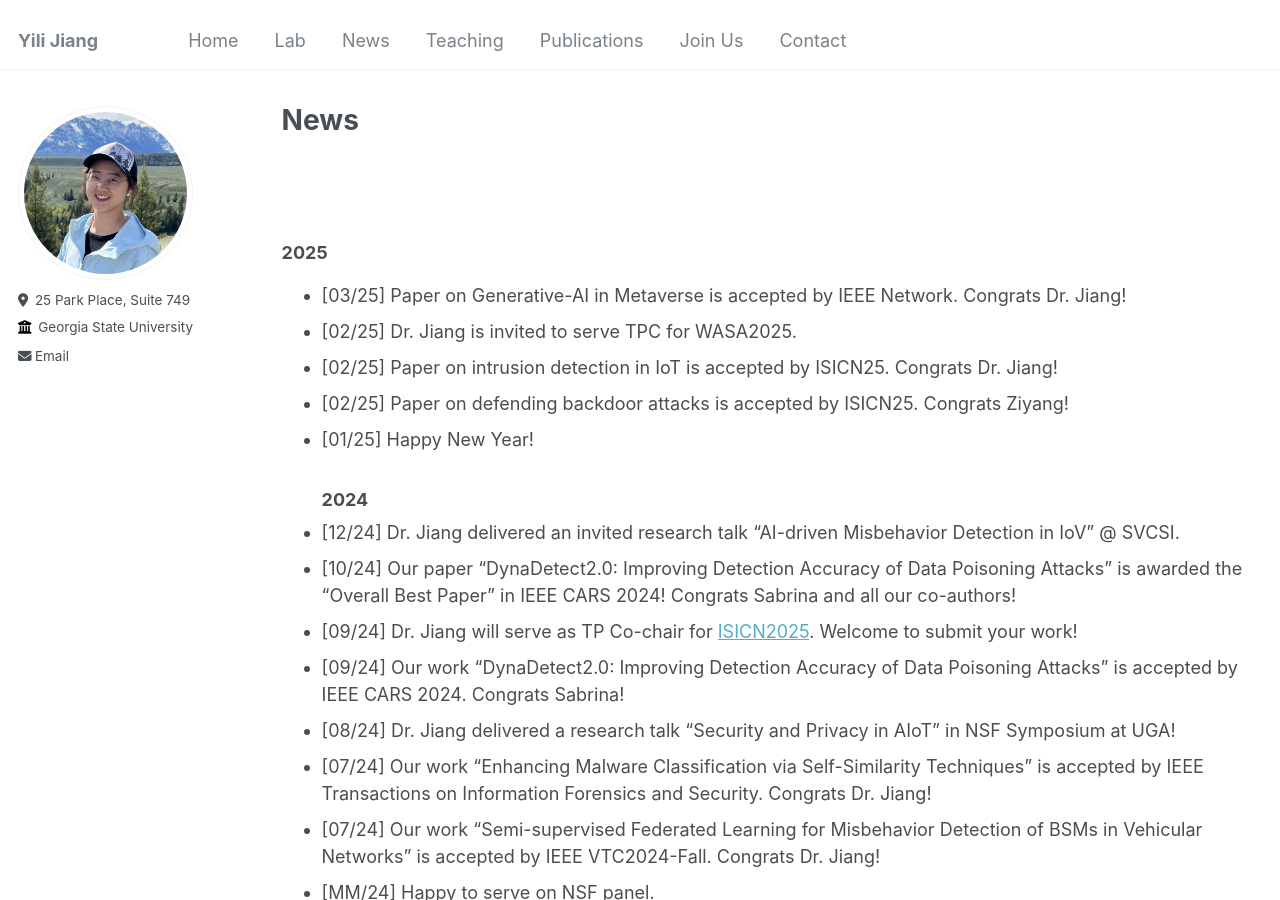
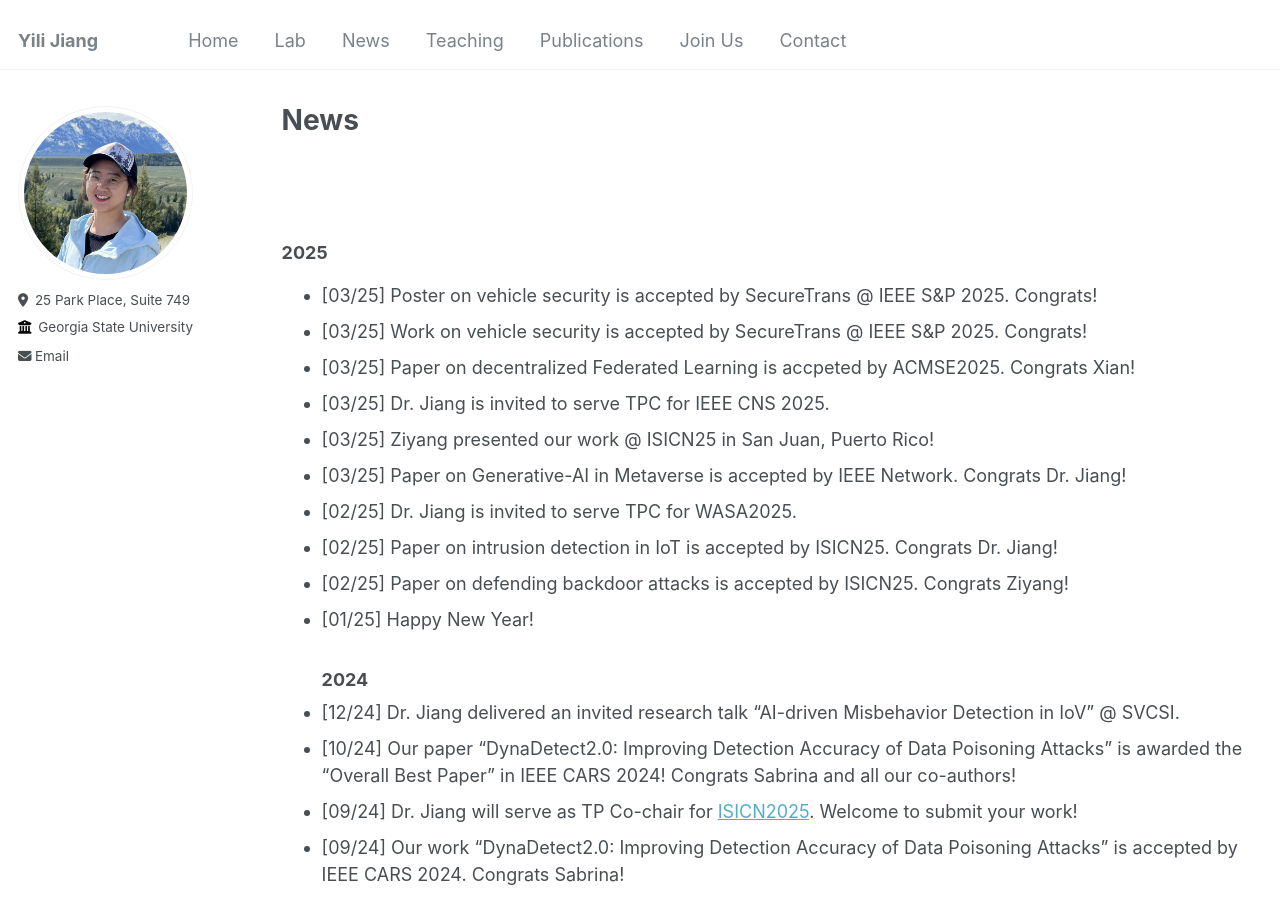
Before and after one commit to suhbrina-perry/suhbrina-perry.github.io, a Jekyll site: the page built from _pages/news.md, in a window 1280 px wide and 900 px high. Built offline with Jekyll 4.4.1, drawn with Linux system fonts in a browser that asks for light colours.

Commit message:
Update news.md

```diff
--- a/_pages/news.md
+++ b/_pages/news.md
@@ -12,7 +12,12 @@ author_profile: true
 
 
 ### 2025
-<!-- - [02/25] Dr.Jiang is invited to serve on NSF Panel.-->
+<!-- - [03/25] Happy to serve on NSF Panel.-->
+- [03/25] Poster on vehicle security is accepted by SecureTrans @ IEEE S&P 2025. Congrats!
+- [03/25] Work on vehicle security is accepted by SecureTrans @ IEEE S&P 2025. Congrats!
+- [03/25] Paper on decentralized Federated Learning is accpeted by ACMSE2025. Congrats Xian!
+- [03/25] Dr. Jiang is invited to serve TPC for IEEE CNS 2025.
+- [03/25] Ziyang presented our work @ ISICN25 in San Juan, Puerto Rico!
 - [03/25] Paper on Generative-AI in Metaverse is accepted by IEEE Network. Congrats Dr. Jiang!
 - [02/25] Dr. Jiang is invited to serve TPC for WASA2025.
 - [02/25] Paper on intrusion detection in IoT is accepted by ISICN25. Congrats Dr. Jiang!
```
